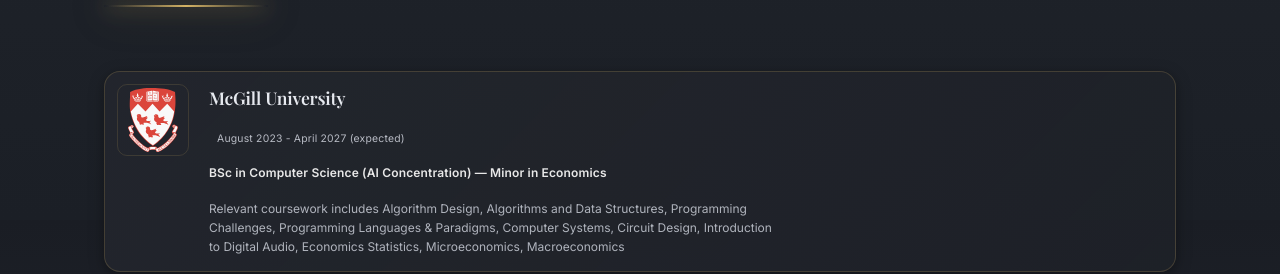
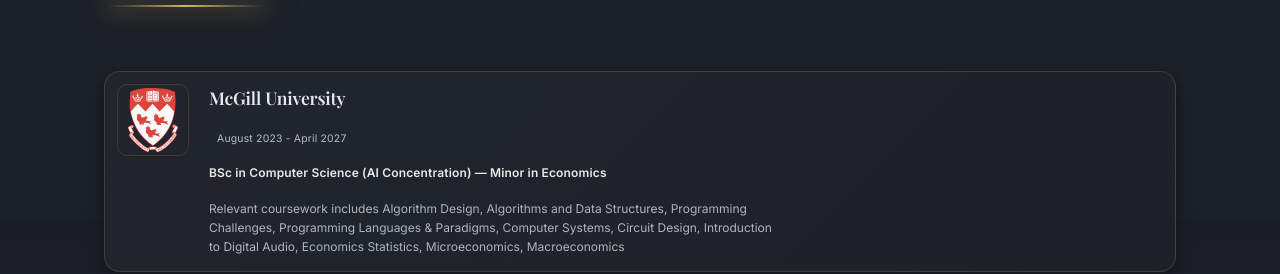
Before and after one commit to nehirozs/my-website, a React (Vite) app: page / in a window 1280 px wide. Shown: the part 2980-3254 px from the top of the page. Built offline with nearby package versions, Linux system fonts and the light colour scheme.

Commit message:
home update

```diff
--- a/src/pages/Home.jsx
+++ b/src/pages/Home.jsx
@@ -35,7 +35,7 @@ export default function Home() {
     {
       logo: mcgillLogo,
       schoolName: 'McGill University',
-      period: 'August 2023 - April 2027 (expected)',
+      period: 'August 2023 - April 2027',
       description: 'Relevant coursework includes Algorithm Design, Algorithms and Data Structures, Programming Challenges, Programming Languages & Paradigms, Computer Systems, Circuit Design, Introduction to Digital Audio, Economics Statistics, Microeconomics, Macroeconomics',
       summary: 'Currently in third year • Relevant coursework: Algorithms, Data Structures, Systems, Digital Audio, Micro/Macroeconomics…',
       degreeLine: 'BSc in Computer Science (AI Concentration) — Minor in Economics',
```
